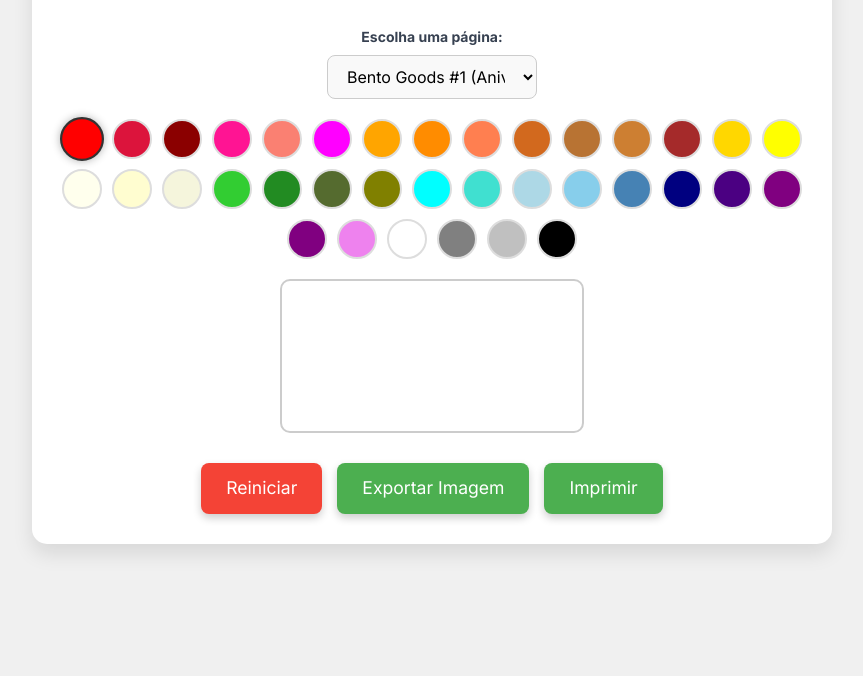
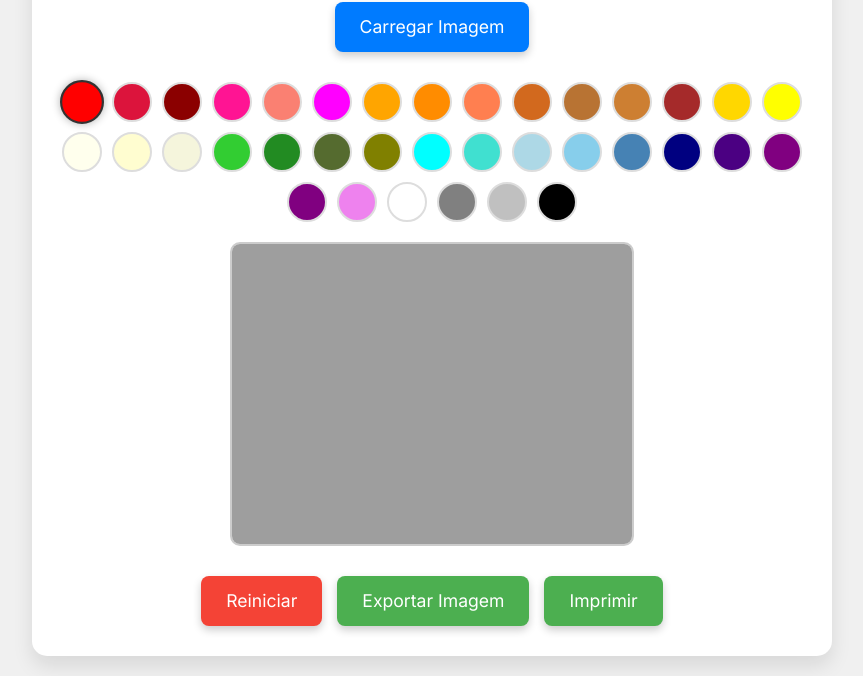
Before and after one commit to brunnowski/bentogoods, a plain HTML site: page index.html in a window 1280 px wide. Shown: the part 182-858 px from the top of the page, without its empty margins (208-1071 px from the left). Before the commit the page ends 800 px from the top, so only its background shows below. Drawn offline with nearby package versions, Linux system fonts and the light colour scheme.

Commit message:
Update index.html

```diff
--- a/index.html
+++ b/index.html
@@ -86,18 +86,29 @@
         .control-button.reset:hover {
             background-color: #da190b;
         }
-        .select-container {
+        .file-input-container {
+            display: flex;
+            flex-direction: column;
+            align-items: center;
             margin-bottom: 20px;
         }
-        #imageSelector {
-            padding: 10px 15px;
+        .file-input-label {
+            background-color: #007bff;
+            color: white;
+            padding: 12px 25px;
             border-radius: 8px;
-            border: 1px solid #ccc;
-            font-size: 1em;
-            background-color: #f9f9f9;
             cursor: pointer;
-            width: 70%; /* Decreased width for the select box */
-            max-width: 300px; /* Added max-width for responsiveness */
+            font-size: 1.1em;
+            transition: background-color 0.3s ease, transform 0.2s ease;
+            box-shadow: 0 4px 8px rgba(0, 0, 0, 0.2);
+            margin-bottom: 10px;
+        }
+        .file-input-label:hover {
+            background-color: #0056b3;
+            transform: translateY(-2px);
+        }
+        #imageUpload {
+            display: none; /* Hide the default file input */
         }
         .app-container h1 { /* Enlarged title */
             font-size: 3.5em; /* Increased font size */
@@ -112,14 +123,14 @@
 <body>
     <div class="app-container">
         <h1 class="text-3xl font-bold text-gray-800 mb-6">Colorindo com Bento!</h1>
-        <p class="text-gray-600 mb-4">Escolha uma cor e clique na imagem para colorir.</p>
+        <p class="text-gray-600 mb-4">Escolha uma cor e clique na imagem para colorir, ou faça o upload da sua própria imagem!</p>
 
-        <div class="select-container">
-            <label for="imageSelector" class="block text-gray-700 text-sm font-bold mb-2">Escolha uma página:</label>
-            <select id="imageSelector">
-                <!-- Options will be populated by JavaScript -->
-            </select>
+        <div class="file-input-container">
+            <label for="imageUpload" class="file-input-label">Carregar Imagem</label>
+            <input type="file" id="imageUpload" accept="image/*">
         </div>
+
+        <!-- O dropdown menu foi removido -->
 
         <div class="color-palette" id="colorPalette">
             <!-- Color swatches will be generated here by JavaScript -->
@@ -140,7 +151,8 @@
         const colorPalette = document.getElementById('colorPalette');
         const resetButton = document.getElementById('resetButton');
         const exportButton = document.getElementById('exportButton');
-        const imageSelector = document.getElementById('imageSelector');
+        // const imageSelector = document.getElementById('imageSelector'); // Removido
+        const imageUpload = document.getElementById('imageUpload');
 
         let originalImage = new Image();
         let currentFillColor = { r: 0, g: 0, b: 0, a: 255 }; // Default fill color (black)
@@ -193,19 +205,8 @@
         // Tolerance for the flood fill algorithm (adjusted for higher precision)
         const colorTolerance = 10;
 
-        // Define the coloring pages with their names and image URLs from uploaded files
-        const coloringPages = [
-            { name: 'Bento Goods #1 (Aniversário)', url: 'aniversario.jpg' },
-            { name: 'Bento Goods #2 (Bento e Amigos)', url: 'bento.jpg' },
-            { name: 'Bento Goods #3 (Brawl Stars)', url: 'brawe.jpg' },
-            { name: 'Bento Goods #4 (Capa)', url: 'capa.jpg' },
-            { name: 'Bento Goods #5 (Capa 1)', url: 'capa1.jpg' },
-            { name: 'Bento Goods #6 (Jiu-Jitsu)', url: 'jiujitsu.jpg' },
-            { name: 'Bento Goods #7 (Piano)', url: 'piano.jpg' },
-            { name: 'Bento Goods #8 (Pokémon)', url: 'pokemon.jpg' },
-            { name: 'Bento Goods #9 (Saxofone)', url: 'sax.jpg' },
-            { name: 'Bento Goods #10 (Tênis)', url: 'tenis.jpg' }
-        ];
+        // Define the single default coloring page
+        const defaultColoringPageUrl = 'uploaded:aniversario.jpg-ca61a216-1204-4e5e-a235-841f39a8402d'; // Bento Goods #1 (Aniversário)
 
         // Function to convert HEX to RGBA
         function hexToRgba(hex) {
@@ -339,35 +340,6 @@
             }
         }
 
-        // Populate the image selector dropdown
-        async function populateImageSelector() {
-            // Define image URLs directly from uploaded files
-            const uploadedImageUrls = [
-                { name: 'Bento Goods #1 (Aniversário)', url: 'Bento Goods #1.png' },
-                { name: 'Bento Goods #2 (Bento e Amigos)', url: 'Bento Goods #2.png' },
-                { name: 'Bento Goods #3 (Brawl Stars)', url: 'Bento Goods #3.png' },
-                { name: 'Bento Goods #4 (Capa)', url: 'Bento Goods #4.png' },
-                { name: 'Bento Goods #5 (Capa 1)', url: 'Bento Goods #5.png' },
-                { name: 'Bento Goods #6 (Jiu-Jitsu)', url: 'Bento Goods #6.png' },
-                { name: 'Bento Goods #7 (Piano)', url: 'Bento Goods #7.png' },
-                { name: 'Bento Goods #8 (Pokémon)', url: 'Bento Goods #8.png' },
-                { name: 'Bento Goods #9 (Saxofone)', url: 'Bento Goods #9.png' },
-                { name: 'Bento Goods #10 (Tênis)', url: 'Bento Goods #10.png' }
-            ];
-
-            for (let i = 0; i < uploadedImageUrls.length; i++) {
-                const page = uploadedImageUrls[i];
-                const option = document.createElement('option');
-                option.value = page.url; // Use the URL directly as the value
-                option.textContent = page.name;
-                imageSelector.appendChild(option);
-            }
-            // Load the first image by default
-            if (uploadedImageUrls.length > 0) {
-                await loadImageToCanvas(uploadedImageUrls[0].url);
-            }
-        }
-
         // Event listener for canvas click to color
         canvas.addEventListener('click', (event) => {
             const rect = canvas.getBoundingClientRect();
@@ -395,16 +367,23 @@
             document.body.removeChild(link);
         });
 
-        // Event listener for image selector change
-        imageSelector.addEventListener('change', async (event) => {
-            const imageUrl = event.target.value;
-            await loadImageToCanvas(imageUrl);
+        // Event listener for image upload
+        imageUpload.addEventListener('change', (event) => {
+            const file = event.target.files[0];
+            if (file) {
+                const reader = new FileReader();
+                reader.onload = (e) => {
+                    loadImageToCanvas(e.target.result);
+                };
+                reader.readAsDataURL(file);
+            }
         });
 
         // Initialize the app when the window loads
         window.onload = async () => {
             initializeColorPalette();
-            await populateImageSelector();
+            // Load the default image
+            await loadImageToCanvas(defaultColoringPageUrl);
         };
     </script>
 </body>
```
